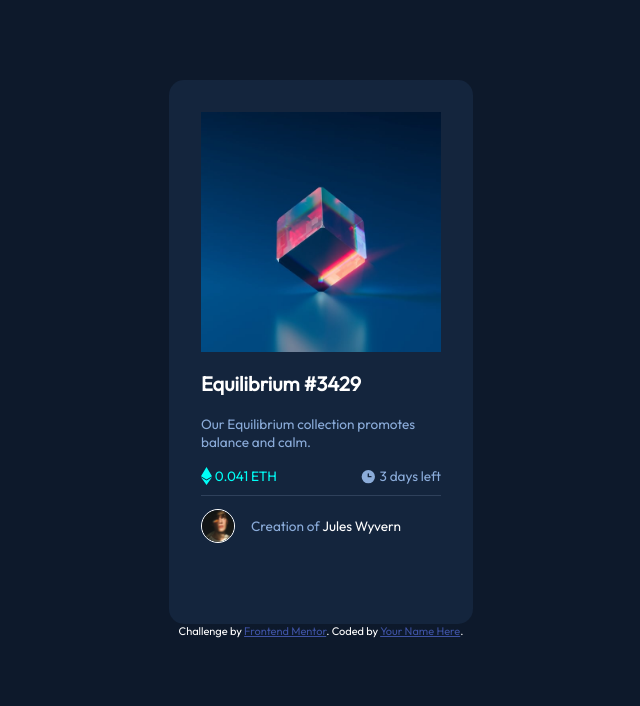
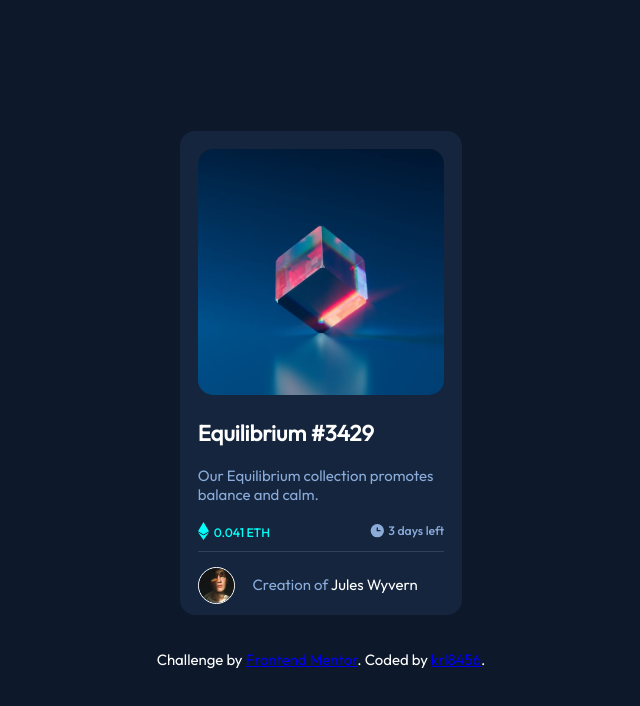
Before and after one commit to krl8456/NFT-preview-card-component-challenge-hub.github.io, a plain HTML site: page index.html in a window 1280 px wide. Shown: the whole page, without its empty margins (319-959 px from the left). Drawn offline with Linux system fonts and the light colour scheme.

Commit message:
Add desktop version and hover states

```diff
--- a/index.html
+++ b/index.html
@@ -17,8 +17,13 @@
   </style>
 </head>
 <body>
+  <div class="container">
   <main>
-       <img class="cube"src="images/image-equilibrium.jpg" alt="a cube placed on the edge">
+    <div class="image">
+      <div class="color-overlay"></div>
+      <img class="cube"src="images/image-equilibrium.jpg" alt="a cube placed on the edge">
+
+    </div>
     <header>
       <h1>Equilibrium #3429</h1>
     </header>
@@ -31,16 +36,13 @@
       <img class="smallimg" src="images/icon-clock.svg" alt="picture of clock"> 3 days left</span>
       <img src="images/" alt="">
     </div>
-    <div class="author"><img class="avatar" src="images/image-avatar.png" alt="picture of a man"> <div class="signature"><span id="bluepart">Creation of</span> Jules Wyvern</div><div>
+    <div class="author"><img class="avatar" src="images/image-avatar.png" alt="picture of a man"> <div class="signature"><span id="bluepart">Creation of</span><span id="hooverpart"> Jules Wyvern</span> </div><div>
   </main>
 
-
-
-
-  <div class="attribution">
+  <footer>
     Challenge by <a href="https://www.frontendmentor.io?ref=challenge" target="_blank">Frontend Mentor</a>.
-    Coded by <a href="#">Your Name Here</a>.
-  </div>
-
+    Coded by <a href="#">krl8456</a>.
+  </footer>
+</div>
 </body>
 </html>
--- a/styles.css
+++ b/styles.css
@@ -5,6 +5,10 @@
 @font-face {
     font-family: 'Outfit-Bold';
     src: url('fonts/Outfit-Bold.ttf');
+}
+@font-face {
+    font-family: 'Outfit-Medium';
+    src: url('fonts/Outfit-Medium.ttf');
 }
 
 :root {
@@ -14,38 +18,51 @@
     --clr-white: hsl(0, 0%, 100%);
     --clr-sb: hsl(215, 51%, 70%);
     --clr-cyan: hsl(178, 100%, 50%);
+    --clr-cyanop: rgba(0, 255, 247, 0.5);
     --ff-primary: 'Outfit-Regular';
 }
 html, body, h1, h2, h3, p {
     margin: 0;
 }
 body {
+    height: 100vh;
+    display: flex;
+    align-items: center;
+    justify-content: center;
     font-family: var(--ff-primary);
     font-size: 0.85rem;
     color: var(--clr-white);
     background-color: var(--clr-wdb-mgb);
     box-sizing: border-box;
-    height: 100%;
-    margin: 5rem 10%;
+    /*margin: 4rem 0;*/
 }
 main {
     display: flex;
     flex-direction: column;
-    padding: 2rem;
+    padding: 1rem;
     background-color: var(--clr-wdb-cgb);
     margin: auto;
-    max-width: 15rem;
-    height: 60vh;
+    min-width: 10rem;
+    max-width: 14rem;
+    height: 66vh;
+    max-height: 25rem;
     border-radius: 15px;
+    padding-bottom: 1.5rem;
 }
 .icones {
     border-bottom: 1px solid var(--clr-wdb-line);
     padding-bottom: .6rem;
     margin-bottom: 0.8rem;
 }
+.image {
+    position: relative;
+}
 .cube {
     width: 100%;
-    height: 50%;
+    height: auto;
+}
+.cube, .color-overlay {
+    border-radius: 15px;
 }
 h1 {
     font-size: 1.25rem;
@@ -55,6 +72,11 @@ p {
     color: var(--clr-sb);
     margin-bottom: 1rem;
 }
+#lefttext, #righttext {
+    font-family: Outfit-Medium;
+    font-size: 0.7rem;
+    margin-left: 0.1rem;
+}
 #lefttext {
     color: var(--clr-cyan);
 }
@@ -63,7 +85,7 @@ p {
     color: var(--clr-sb);
 }
 .smallimg {
-    margin-bottom: -4px;
+    margin-bottom: -.2rem;
 }
 .author {
     display: flex;
@@ -80,3 +102,50 @@ p {
 #bluepart {
     color: var(--clr-sb);
 }
+footer {
+    margin-top: 2rem;
+    text-align: center;
+}
+#hooverpart:hover, h1:hover {
+    color: var(--clr-cyan);
+    cursor: pointer;
+}
+.color-overlay {
+    position: absolute;
+    height: 100%;
+    width: 100%;
+    display: flex;
+    align-items: center;
+    justify-content: center;
+    transition: .5s all;
+}
+
+.color-overlay::after {
+    content: url("images/icon-view.svg");
+    opacity: 0;
+    transition: .5s all;
+}
+.color-overlay:hover::after {
+    opacity: 1;
+
+}
+.color-overlay:hover {
+    background-color: var(--clr-cyanop);
+    cursor: pointer;
+
+}
+
+
+@media screen and (max-width: 355px) {
+    :root {
+        font-size: 0.8rem;
+    }
+}
+@media screen and (min-width: 955px) {
+    :root {
+        font-size: 1.1rem;
+    }
+    main {
+        height: 80vh;
+    }
+}
```
Also changed, not shown: fonts/Outfit-Medium.ttf (added).
